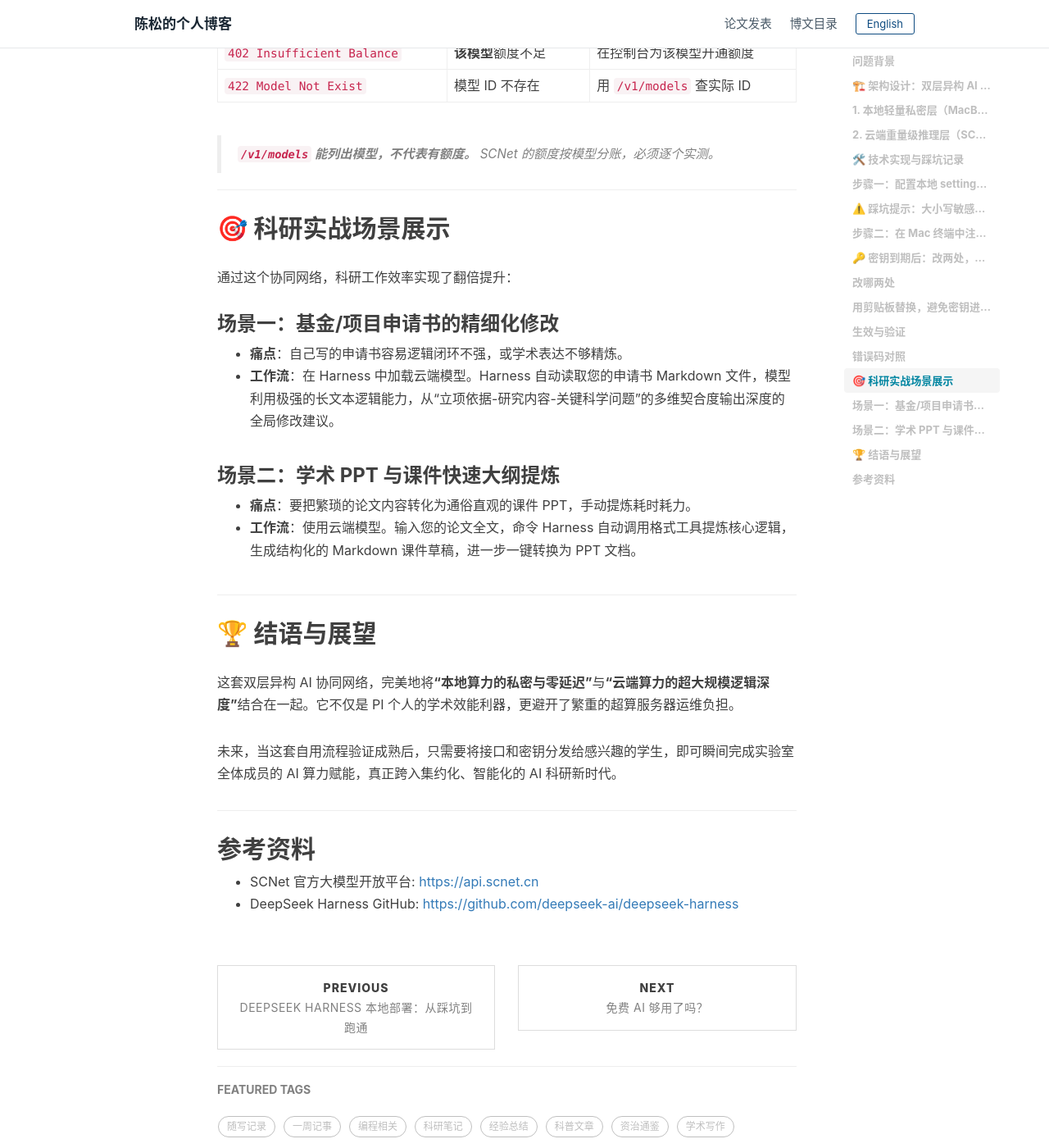
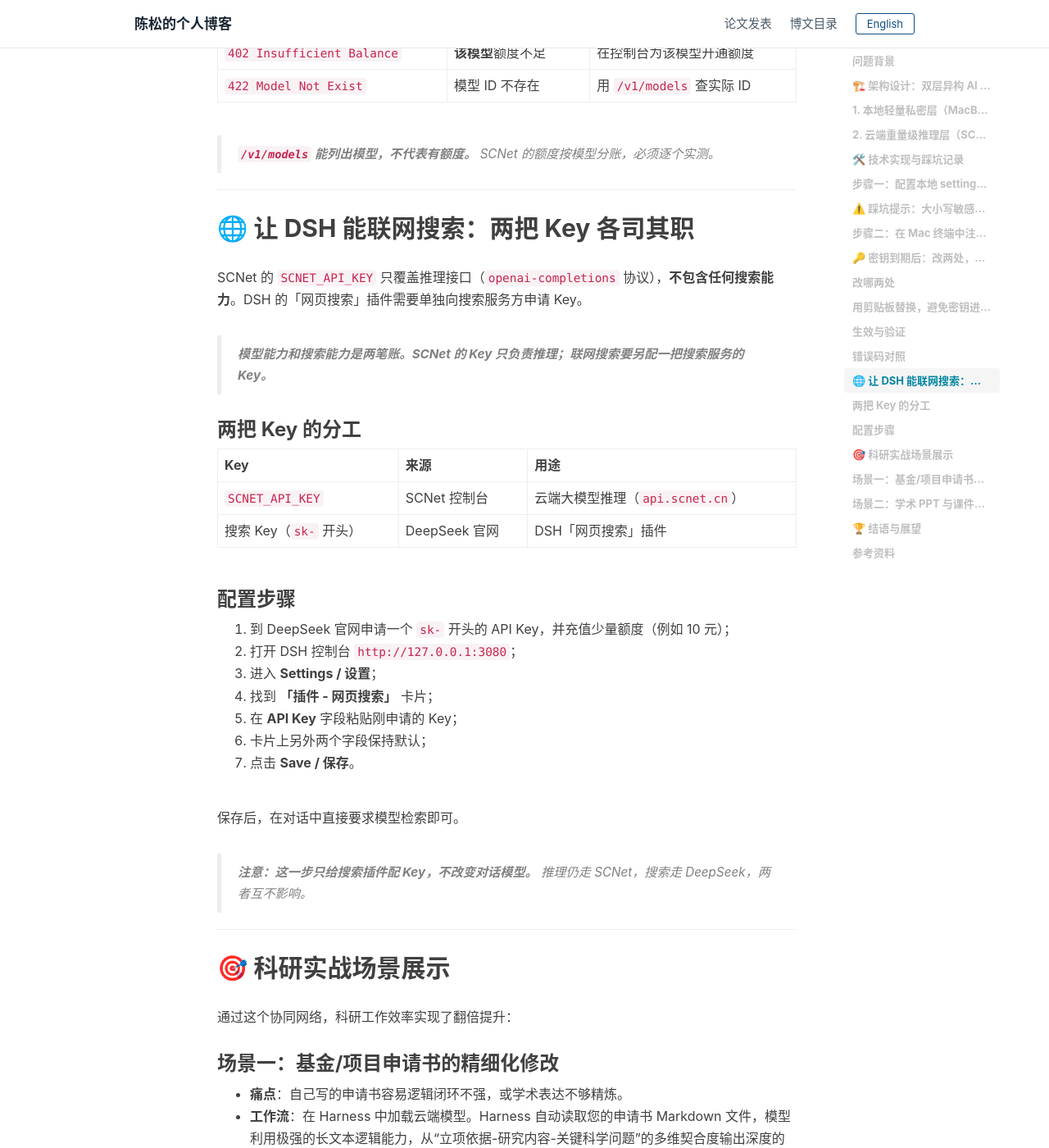
Before and after one commit to chensong212/chensong212.github.io, a Jekyll site: the page built from _posts/2026-08-23-dual-layer-heterogeneous-ai.md, in a window 1280 px wide and 1400 px high, scrolled down 4893 px. Shown: the whole window at 82% size. Built offline with Jekyll 4.4.1, drawn with Linux system fonts in a browser that asks for light colours; nearby versions of some CDN libraries; comment, search, counter and statistics services are not loaded; some of the changed text lies outside the part shown.

Commit message:
Add web-search key setup section; fix DSH console port 5173 -> 3080

````diff
--- a/_posts/2026-08-23-dual-layer-heterogeneous-ai.md
+++ b/_posts/2026-08-23-dual-layer-heterogeneous-ai.md
@@ -113,7 +113,7 @@ source ~/.zshrc
 dsh web
 ```
 
-打开浏览器访问 `http://localhost:5173`，在左上角的模型选择菜单中，直接切换到 **“SCNet (云端大模型)”**，即可享受超算算力提供的重型大模型推理。
+打开浏览器访问 `http://127.0.0.1:3080`，在左上角的模型选择菜单中，直接切换到 **“SCNet (云端大模型)”**，即可享受超算算力提供的重型大模型推理。
 
 密钥有有效期。到期后按下一节流程更新即可。
 
@@ -186,6 +186,35 @@ curl -s -w "\nHTTP %{http_code}\n" https://api.scnet.cn/api/llm/v1/chat/completi
 
 ---
 
+## 🌐 让 DSH 能联网搜索：两把 Key 各司其职
+
+SCNet 的 `SCNET_API_KEY` 只覆盖推理接口（`openai-completions` 协议），**不包含任何搜索能力**。DSH 的「网页搜索」插件需要单独向搜索服务方申请 Key。
+
+> **模型能力和搜索能力是两笔账。SCNet 的 Key 只负责推理；联网搜索要另配一把搜索服务的 Key。**
+
+### 两把 Key 的分工
+
+| Key | 来源 | 用途 |
+|-----|------|------|
+| `SCNET_API_KEY` | SCNet 控制台 | 云端大模型推理（`api.scnet.cn`） |
+| 搜索 Key（`sk-` 开头） | DeepSeek 官网 | DSH「网页搜索」插件 |
+
+### 配置步骤
+
+1. 到 DeepSeek 官网申请一个 `sk-` 开头的 API Key，并充值少量额度（例如 10 元）；
+2. 打开 DSH 控制台 `http://127.0.0.1:3080`；
+3. 进入 **Settings / 设置**；
+4. 找到 **「插件 - 网页搜索」** 卡片；
+5. 在 **API Key** 字段粘贴刚申请的 Key；
+6. 卡片上另外两个字段保持默认；
+7. 点击 **Save / 保存**。
+
+保存后，在对话中直接要求模型检索即可。
+
+> **注意：这一步只给搜索插件配 Key，不改变对话模型。** 推理仍走 SCNet，搜索走 DeepSeek，两者互不影响。
+
+---
+
 ## 🎯 科研实战场景展示
 
 通过这个协同网络，科研工作效率实现了翻倍提升：
````
